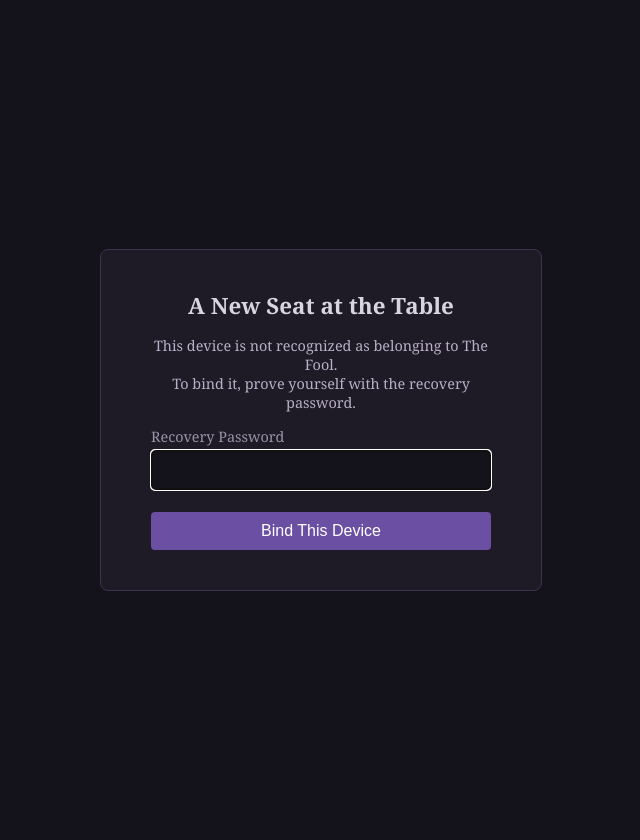
After one commit to abdullahbutt1066-spec/The-Sephira-Castle, a Flask app: template templates/fool_bind.html in a window 1280 px wide. The commit adds this page. Shown: the whole page, without its empty margins (319-959 px from the left). Run offline with Flask 3, Linux system fonts and the light colour scheme; the template is opened without the code that fills it, so the values that code supplies are empty.

Commit message:
Session A: The Fool's identity, recovery password, and device binding

```diff
--- a/app.py
+++ b/app.py
@@ -1,5 +1,5 @@
 import os
-from flask import Flask, render_template, request, redirect, url_for, session
+from flask import Flask, render_template, request, redirect, url_for, session, make_response
 import auth
 import messages as msg_store
 from db import init_db
@@ -10,8 +10,14 @@ init_db()
 
 
 def current_user():
-    """Return the logged-in codename, or None."""
     return session.get("user")
+
+
+def client_ip():
+    forwarded = request.headers.get("X-Forwarded-For")
+    if forwarded:
+        return forwarded.split(",")[0].strip()
+    return request.remote_addr or "unknown"
 
 
 @app.route("/")
@@ -28,8 +34,11 @@ def register():
         codename = request.form.get("codename", "").strip()
         gender   = request.form.get("gender", "").strip().lower()
         password = request.form.get("password", "").strip()
+        recovery = request.form.get("recovery_password", "").strip()
 
         members = auth.load_members()
+        is_fool_registration = (codename == "The Fool")
+        ip = client_ip()
 
         if not codename or not password:
             message = "Codename and password are required."
@@ -39,18 +48,41 @@ def register():
             message = "That codename is already taken."
         elif gender not in ("male", "female"):
             message = "Please choose a gender."
+        elif is_fool_registration and not recovery:
+            message = "The Fool must set a recovery password."
+        elif is_fool_registration and recovery == password:
+            message = "Recovery password must be different from your login password."
+        elif not is_fool_registration and auth.count_registrations_from_ip(ip) >= auth.IP_LIMIT:
+            message = "Don't try to impersonate someone else. Or else your consequences will be dire."
         else:
             salt = auth.make_salt()
-            members[codename] = {
+            entry = {
                 "salt": salt,
                 "password": auth.hash_password(password, salt),
                 "gender": gender,
+                "is_fool": is_fool_registration,
+                "recovery_hash": None,
+                "device_tokens": [],
+                "ip": ip,
             }
+            if is_fool_registration:
+                rec_salt = auth.make_salt()
+                entry["recovery_hash"] = auth.hash_password(recovery, rec_salt) + ":" + rec_salt
+            members[codename] = entry
             auth.save_members(members)
             message = f"Welcome to the club, {auth.title_for(gender)} {auth.display_name(codename)}."
             success = True
 
-    return render_template("register.html", message=message, success=success, cards=auth.CARDS)
+    all_members = auth.load_members()
+    taken = list(all_members.keys())
+
+    return render_template(
+        "register.html",
+        message=message,
+        success=success,
+        cards=auth.CARDS,
+        taken=taken,
+    )
 
 
 @app.route("/login", methods=["GET", "POST"])
@@ -65,12 +97,59 @@ def login():
         if codename in members:
             info = members[codename]
             if info["password"] == auth.hash_password(password, info["salt"]):
-                session["user"] = codename
-                return redirect(url_for("members"))
+                # Login password correct
+                if info.get("is_fool"):
+                    # Check the device cookie
+                    token = request.cookies.get("fool_device")
+                    if token and token in info.get("device_tokens", []):
+                        session["user"] = codename
+                        return redirect(url_for("members"))
+                    else:
+                        # Device not bound — save intent, go to bind page
+                        session["pending_fool_login"] = codename
+                        return redirect(url_for("fool_bind"))
+                else:
+                    session["user"] = codename
+                    return redirect(url_for("members"))
 
         message = "You are not worthy, nor are you the chosen one."
 
     return render_template("login.html", message=message)
+
+
+@app.route("/fool-bind", methods=["GET", "POST"])
+def fool_bind():
+    """Bind a new device to The Fool using the recovery password."""
+    pending = session.get("pending_fool_login")
+    if pending != "The Fool":
+        return redirect(url_for("login"))
+
+    message = None
+
+    if request.method == "POST":
+        recovery = request.form.get("recovery_password", "").strip()
+        members = auth.load_members()
+        info = members.get("The Fool")
+
+        if not info:
+            return redirect(url_for("login"))
+
+        if not auth.verify_recovery(recovery, info.get("recovery_hash")):
+            message = "The recovery password is incorrect."
+        elif len(info.get("device_tokens", [])) >= auth.DEVICE_LIMIT:
+            message = "Two devices are already bound. Release one before binding another."
+        else:
+            # Bind this device
+            new_token = auth.make_device_token()
+            info.setdefault("device_tokens", []).append(new_token)
+            auth.save_members(members)
+            session.pop("pending_fool_login", None)
+            session["user"] = "The Fool"
+            resp = make_response(redirect(url_for("members")))
+            resp.set_cookie("fool_device", new_token, max_age=60*60*24*365, httponly=True, samesite="Lax")
+            return resp
+
+    return render_template("fool_bind.html", message=message)
 
 
 @app.route("/members")
--- a/auth.py
+++ b/auth.py
@@ -1,5 +1,6 @@
 import hashlib
 import secrets
+import json
 from db import get_connection
 
 CARDS = [
@@ -27,36 +28,71 @@ CARDS = [
     "The World",
 ]
 
+IP_LIMIT = 3
+DEVICE_LIMIT = 2
+
 
 def load_members():
-    """Return dict of {codename: {salt, password, gender}}."""
     members = {}
     with get_connection() as conn:
         with conn.cursor() as cur:
-            cur.execute("SELECT codename, salt, password, gender FROM members")
-            for codename, salt, password, gender in cur.fetchall():
+            cur.execute("""
+                SELECT codename, salt, password, gender,
+                       is_fool, recovery_hash, device_tokens, ip
+                FROM members
+            """)
+            for row in cur.fetchall():
+                codename, salt, password, gender, is_fool, recovery_hash, device_tokens, ip = row
+                try:
+                    tokens = json.loads(device_tokens) if device_tokens else []
+                except (json.JSONDecodeError, TypeError):
+                    tokens = []
                 members[codename] = {
                     "salt": salt,
                     "password": password,
                     "gender": gender,
+                    "is_fool": bool(is_fool),
+                    "recovery_hash": recovery_hash,
+                    "device_tokens": tokens,
+                    "ip": ip,
                 }
     return members
 
 
 def save_members(members):
-    """Upsert all members."""
     with get_connection() as conn:
         with conn.cursor() as cur:
             for codename, info in members.items():
                 cur.execute("""
-                    INSERT INTO members (codename, salt, password, gender)
-                    VALUES (%s, %s, %s, %s)
+                    INSERT INTO members
+                        (codename, salt, password, gender, is_fool, recovery_hash, device_tokens, ip)
+                    VALUES (%s, %s, %s, %s, %s, %s, %s, %s)
                     ON CONFLICT (codename) DO UPDATE SET
                         salt = EXCLUDED.salt,
                         password = EXCLUDED.password,
-                        gender = EXCLUDED.gender
-                """, (codename, info["salt"], info["password"], info["gender"]))
+                        gender = EXCLUDED.gender,
+                        is_fool = EXCLUDED.is_fool,
+                        recovery_hash = EXCLUDED.recovery_hash,
+                        device_tokens = EXCLUDED.device_tokens,
+                        ip = EXCLUDED.ip
+                """, (
+                    codename,
+                    info["salt"],
+                    info["password"],
+                    info["gender"],
+                    info.get("is_fool", False),
+                    info.get("recovery_hash"),
+                    json.dumps(info.get("device_tokens", [])),
+                    info.get("ip"),
+                ))
         conn.commit()
+
+
+def count_registrations_from_ip(ip):
+    with get_connection() as conn:
+        with conn.cursor() as cur:
+            cur.execute("SELECT COUNT(*) FROM members WHERE ip = %s", (ip,))
+            return cur.fetchone()[0]
 
 
 def make_salt():
@@ -80,3 +116,18 @@ def display_name(codename):
     if codename.lower().startswith("the "):
         return codename[4:]
     return codename
+
+
+def verify_recovery(recovery_input, recovery_hash):
+    """Recovery hash is stored as 'hash:salt'. Verify the input against it."""
+    if not recovery_hash:
+        return False
+    try:
+        stored_hash, salt = recovery_hash.split(":", 1)
+    except ValueError:
+        return False
+    return hash_password(recovery_input, salt) == stored_hash
+
+
+def make_device_token():
+    return secrets.token_hex(24)
--- /dev/null
+++ b/templates/fool_bind.html
@@ -0,0 +1,73 @@
+<!DOCTYPE html>
+<html lang="en">
+<head>
+    <meta charset="UTF-8">
+    <meta name="viewport" content="width=device-width, initial-scale=1.0">
+    <title>Bind Device — Tarot Club</title>
+    <style>
+        body {
+            font-family: Georgia, serif;
+            background: #14121a;
+            color: #d8d4e0;
+            display: flex;
+            justify-content: center;
+            align-items: center;
+            min-height: 100vh;
+            margin: 0;
+            padding: 20px;
+        }
+        .card {
+            background: #1e1b26;
+            padding: 40px 50px;
+            border: 1px solid #3a3450;
+            border-radius: 8px;
+            width: 340px;
+        }
+        h1 { text-align: center; font-size: 1.4em; margin-top: 0; }
+        p { color: #b8b0c8; font-size: 0.9em; text-align: center; }
+        label { display: block; margin: 14px 0 4px; font-size: 0.9em; color: #9a93a8; }
+        input {
+            width: 100%;
+            padding: 8px;
+            background: #14121a;
+            border: 1px solid #3a3450;
+            color: #d8d4e0;
+            border-radius: 4px;
+            box-sizing: border-box;
+            font-family: inherit;
+            font-size: 1em;
+        }
+        button {
+            width: 100%;
+            margin-top: 22px;
+            padding: 10px;
+            background: #6a4fa3;
+            border: none;
+            color: #fff;
+            border-radius: 4px;
+            font-size: 1em;
+            cursor: pointer;
+        }
+        button:hover { background: #7d5fc0; }
+        .msg { margin-top: 16px; text-align: center; font-size: 0.9em; color: #d18f8f; }
+    </style>
+</head>
+<body>
+    <div class="card">
+        <h1>A New Seat at the Table</h1>
+        <p>This device is not recognized as belonging to The Fool.<br>
+           To bind it, prove yourself with the recovery password.</p>
+
+        {% if message %}
+            <p class="msg">{{ message }}</p>
+        {% endif %}
+
+        <form method="post">
+            <label for="recovery_password">Recovery Password</label>
+            <input type="password" id="recovery_password" name="recovery_password" required autofocus>
+
+            <button type="submit">Bind This Device</button>
+        </form>
+    </div>
+</body>
+</html>
```
Also changed, not shown: templates/register.html (+27 -1 lines).
